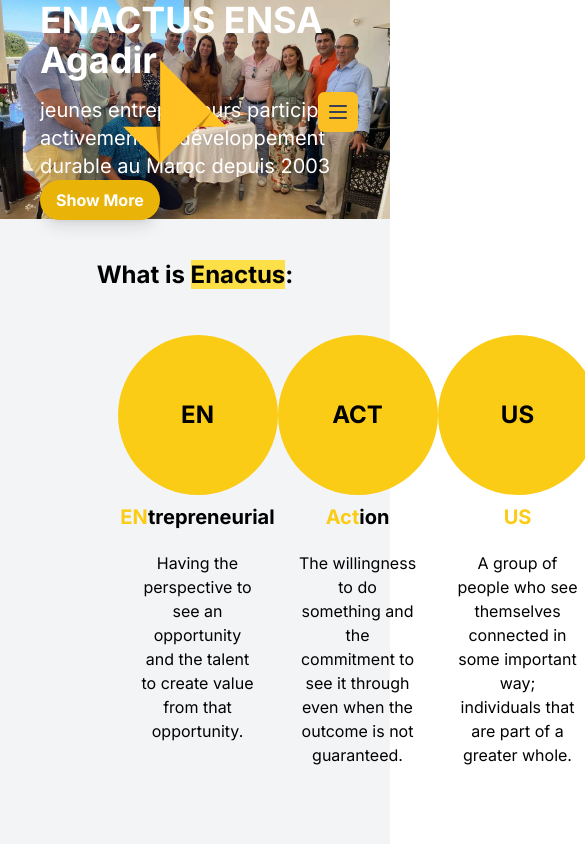
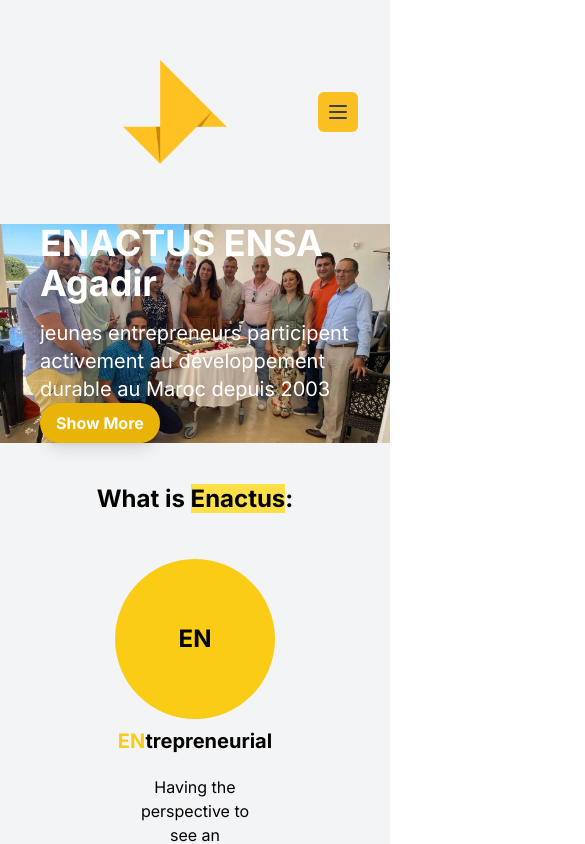
Before and after one commit to OussamaERrafif/enactusclub, a Next.js app: page /Home in a window 390 px wide. Shown: the top 844 px of the page, 585 px wide, since content can reach past the window. Built offline with nearby package versions, Linux system fonts and the light colour scheme.

Commit message:
fixed the secend section and the navbar

```diff
--- a/app/Home/Sections/Enactus.jsx
+++ b/app/Home/Sections/Enactus.jsx
@@ -1,29 +1,29 @@
-import React from 'react';
-import './Enactus.css'; // Import the CSS file for animations
+import React, { useEffect, useRef } from 'react';
+
 
 const Enactus = () => {
 
   return (
-    <div className="enactus-container animate-fade-in"> {/* Add a container class for animations */}
+    <div className="enactus-container animate-fade-in " >
       <h1 className='text-center text-2xl font-bold mb-11'>What is <span className='bg-yellow-300'>Enactus</span>: </h1>
-      <div className="flex flex-col justify-center items-center w-full h-full" >
-        <div className="flex justify-between w-1/2 md:block sm:block lg:flex">
-          <div className="flex flex-col items-center animate-fade-in"> {/* Add an animation class */}
-            <div className="w-40 h-40 rounded-full bg-yellow-400 flex justify-center items-center">
+      <div className="flex flex-col justify-center items-center w-full h-full">
+        <div className="justify-between w-1/2 md:block sm:block lg:flex gap-[44px]">
+          <div className="flex flex-col items-center animate-fade-in">
+            <div className="w-40 h-40 rounded-full bg-yellow-400 flex justify-center items-center transform hover:scale-110 transition duration-300">
               <span className="text-2xl font-bold">EN</span>
             </div>
             <h1 className='text-black mt-2 text-xl font-bold'><span className='text-yellow-400'>EN</span>trepreneurial</h1>
             <p className="m-5 text-black text-center">Having the perspective to see an opportunity and the talent to create value from that opportunity.</p>
           </div>
-          <div className="flex flex-col items-center animate-fade-in"> {/* Add an animation class */}
-            <div className="w-40 h-40 rounded-full bg-yellow-400 flex justify-center items-center">
+          <div className="flex flex-col items-center animate-fade-in">
+            <div className="w-40 h-40 rounded-full bg-yellow-400 flex justify-center items-center transform hover:scale-110 transition duration-300">
               <span className="text-2xl font-bold">ACT</span>
             </div>
             <h1 className='text-black mt-2 text-xl font-bold'><span className='text-yellow-400'>Act</span>ion</h1>
             <p className="m-5 text-black text-center">The willingness to do something and the commitment to see it through even when the outcome is not guaranteed.</p>
           </div>
-          <div className="flex flex-col items-center animate-fade-in"> {/* Add an animation class */}
-            <div className="w-40 h-40 rounded-full bg-yellow-400 flex justify-center items-center">
+          <div className="flex flex-col items-center animate-fade-in">
+            <div className="w-40 h-40 rounded-full bg-yellow-400 flex justify-center items-center transform hover:scale-110 transition duration-300">
               <span className="text-2xl font-bold">US</span>
             </div>
             <h1 className='text-black mt-2 text-xl font-bold'><span className='text-yellow-400'>US</span> </h1>
--- a/app/Home/Sections/Main.jsx
+++ b/app/Home/Sections/Main.jsx
@@ -6,6 +6,7 @@
 
 function Navbar() {
     const [ navbar, setNavbar] = useState(false);
+    const [ burger, setBurger] = useState(false);
 
     useEffect(() => {
         const handleScroll = () => {
@@ -39,13 +40,13 @@
                             }}>
                             <button
                                 className="p-2 text-gray-700 rounded-md outline-none focus:border-gray-400 focus:border"
-                                onClick={() => setNavbar(!navbar)}
+                                onClick={() => setBurger(!burger)}
                                 style={{
                                     transition: 'transform 0.5s ease-in-out',
-                                    transform: navbar ? 'rotate(45deg)' : 'rotate(0deg)'
+                                    transform: burger ? 'rotate(45deg)' : 'rotate(0deg)'
                                 }}
                             >
-                                {navbar ? (
+                                {burger ? (
                                     <svg
                                         xmlns="http://www.w3.org/2000/svg"
                                         className="w-6 h-6"
@@ -81,23 +82,23 @@
                 <div>
                     <div
                         className={`flex-1 justify-self-center pb-3 mt-8 md:block md:pb-0 md:mt-0 ${
-                            navbar ? "block" : "hidden"
+                            burger ? "block" : "hidden"
                         }`}
                     >
                         <ul className="items-center justify-center space-y-8 md:flex md:space-x-6 md:space-y-0">
-                            <li className={` hover:text-yellow-600 ${navbar ? 'text-black' : 'text-white'}`}>
+                            <li className={` hover:text-yellow-600 ${navbar ? 'lg:text-black md:text-black' : 'lg:text-white md:text-white'} sm:text-black`}>
                                 <Link className="ili" href="/Home">Home</Link>
                             </li>
-                            <li className={` hover:text-yellow-600 ${navbar ? 'text-black' : 'text-white'}`}>
+                            <li className={` hover:text-yellow-600 ${navbar ? 'lg:text-black md:text-black' : 'lg:text-white md:text-white'} sm:text-black`}>
                                 <Link className="ili" href="/Events">Events</Link>
                             </li>
-                            <li className={` hover:text-yellow-600 ${navbar ? 'text-black' : 'text-white'}`}>
+                            <li className={` hover:text-yellow-600 ${navbar ? 'lg:text-black md:text-black' : 'lg:text-white md:text-white'} sm:text-black`}>
                                 <Link className="ili" href="/Team">Team</Link>
                             </li>
-                            <li className={` hover:text-yellow-600 ${navbar ? 'text-black' : 'text-white'}`}>
+                            <li className={` hover:text-yellow-600 ${navbar ? 'lg:text-black md:text-black' : 'lg:text-white md:text-white'} sm:text-black`}>
                                 <Link className="ili" href="/OurProjects">Our Projects</Link>
                             </li>
-                            <li className={` hover:text-yellow-600 ${navbar ? 'text-black' : 'text-white'}`}>
+                            <li className={` hover:text-yellow-600 ${navbar ? 'lg:text-black md:text-black' : 'lg:text-white md:text-white'} sm:text-black`}>
                                 <Link className="ili" href="/ContactUS">Contact US</Link>
                             </li>
                         </ul>
--- a/app/Home/page.js
+++ b/app/Home/page.js
@@ -34,7 +34,7 @@
   return (
     <div className="bg-gray-100 min-h-screen flex flex-col">
       {/* Transparent Navbar */}
-      <div className={`p-4 fixed w-full z-10 transition-all ${navbarClass}`}>
+      <div className={`p-4 md:fixed lg:fixed  w-full z-10 transition-all ${navbarClass} sm:static  `}>
         <Navbar />
       </div>
 
```
Also changed, not shown: app/Home/Sections/Enactus.css (line endings or trailing spaces).
